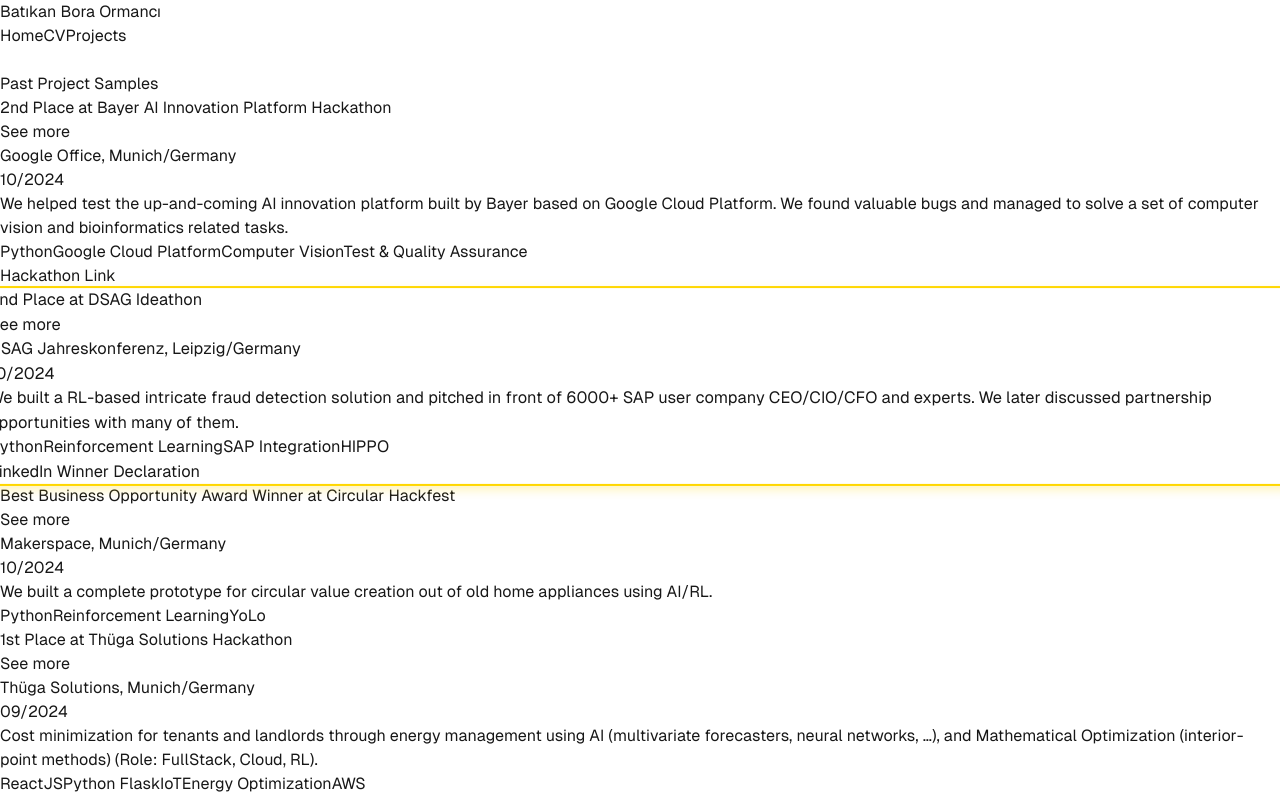
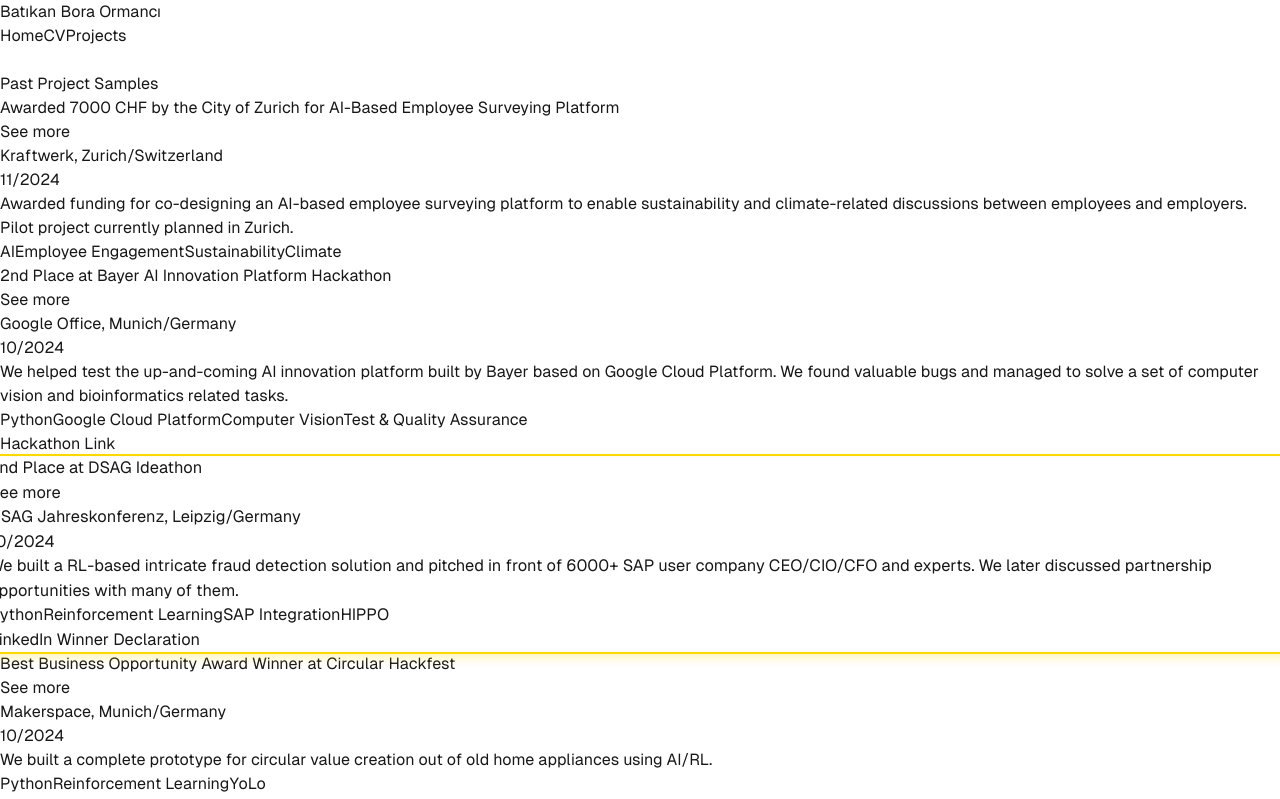
Before and after one commit to batikanor/batikanor.github.io, a Next.js app: page /projects in a window 1280 px wide. Shown: the top 799 px of the page. Built offline with nearby package versions, Linux system fonts and the light colour scheme.

Commit message:
Add climathon

```diff
--- a/src/data/contestsAndActivities.js
+++ b/src/data/contestsAndActivities.js
@@ -1,4 +1,20 @@
 export const contestsAndActivities = [
+    {
+      slug: "zurich-climathon-2024",  // Unique slug for each project
+      title: "Awarded 7000 CHF by the City of Zurich for AI-Based Employee Surveying Platform",
+      mapData: {
+        venue: "Kraftwerk",
+        city: "Zurich",
+        country: "Switzerland",
+        coordinates: { lat: 47.3769, lng: 8.5417 }
+      },
+      date: "11/2024",
+      shortDescription: `Awarded funding for co-designing an AI-based employee surveying platform to enable sustainability and climate-related discussions between employees and employers. Pilot project currently planned in Zurich.`,
+      technologies: ["AI", "Employee Engagement", "Sustainability", "Climate"],
+      links: [],
+      longDescription: ``,
+    },
+
     {
       slug: "bayer-ai-2024",  // Unique slug for each project
       title: "2nd Place at Bayer AI Innovation Platform Hackathon",
```
